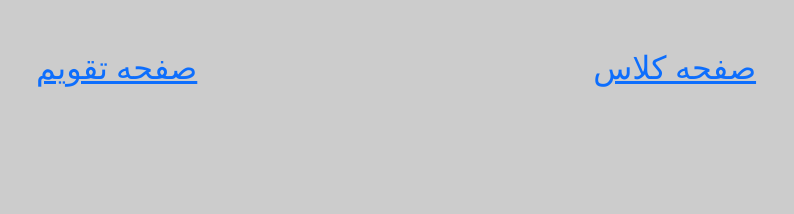
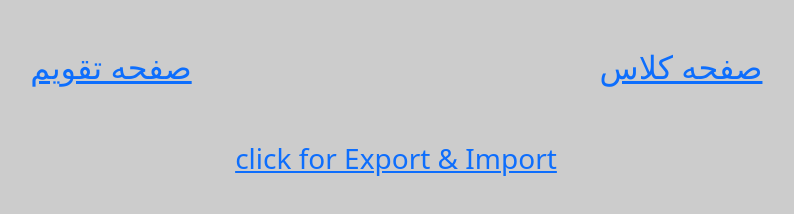
Before and after one commit to hosseinpjf/back, a plain HTML site: page index.html in a window 1280 px wide. Shown: the whole page, without its empty margins (244-1038 px from the left). Drawn offline with nearby package versions, Linux system fonts and the light colour scheme.

Commit message:
ok address file import export

```diff
--- a/index.html
+++ b/index.html
@@ -15,13 +15,17 @@
 
     <main class="container">
 
-        <section class="d-flex justify-content-around my-5">
-            <h2>
+        <section class="row justify-content-around my-5 row-gap-5">
+            <h2 class="col-6 d-flex justify-content-center">
                 <a href="html/back-class.html">صفحه کلاس</a>
             </h2>
-            <h2>
+            <h2 class="col-6 d-flex justify-content-center">
                 <a href="html/back-calendar.html">صفحه تقویم</a>
             </h2>
+
+            <h3 class="col-12 d-flex justify-content-center">
+                <a href="javascript/importExport.js">click for Export & Import</a>
+            </h3>
         </section>
 
     </main>
```
